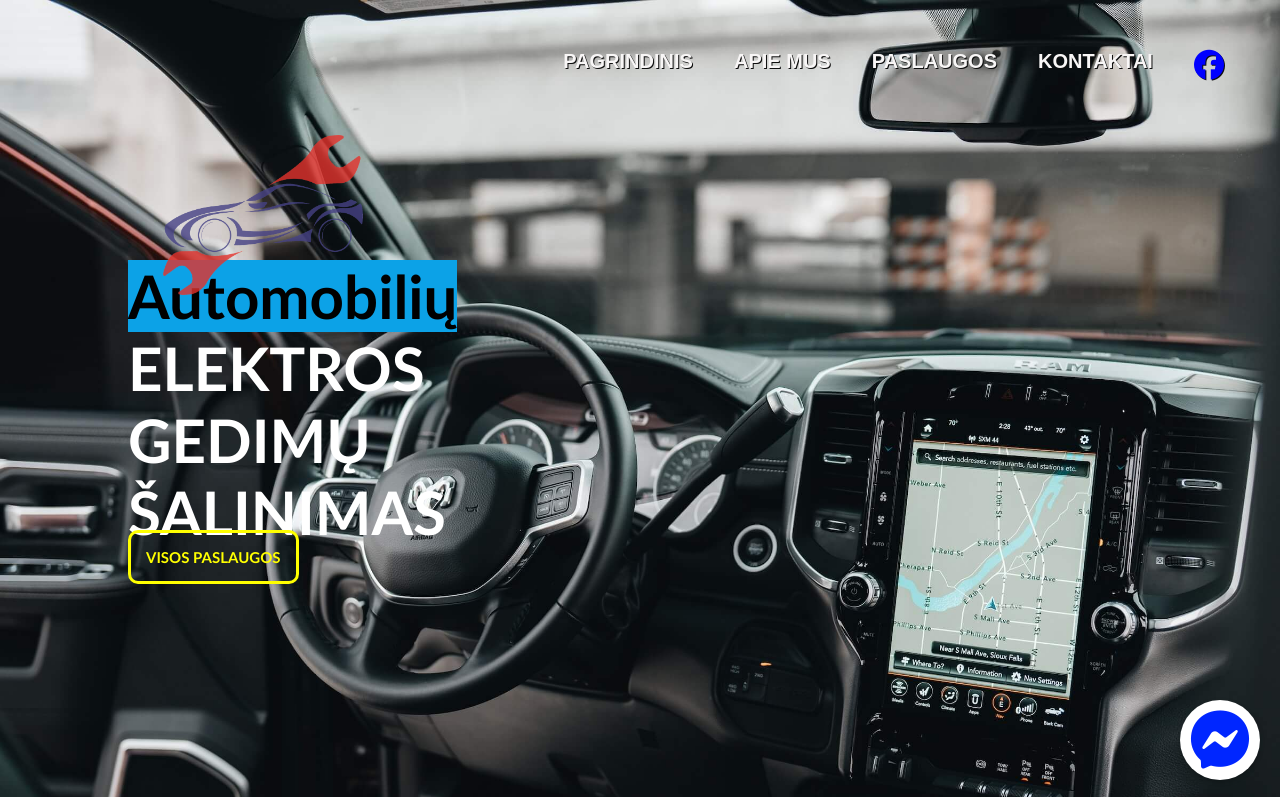
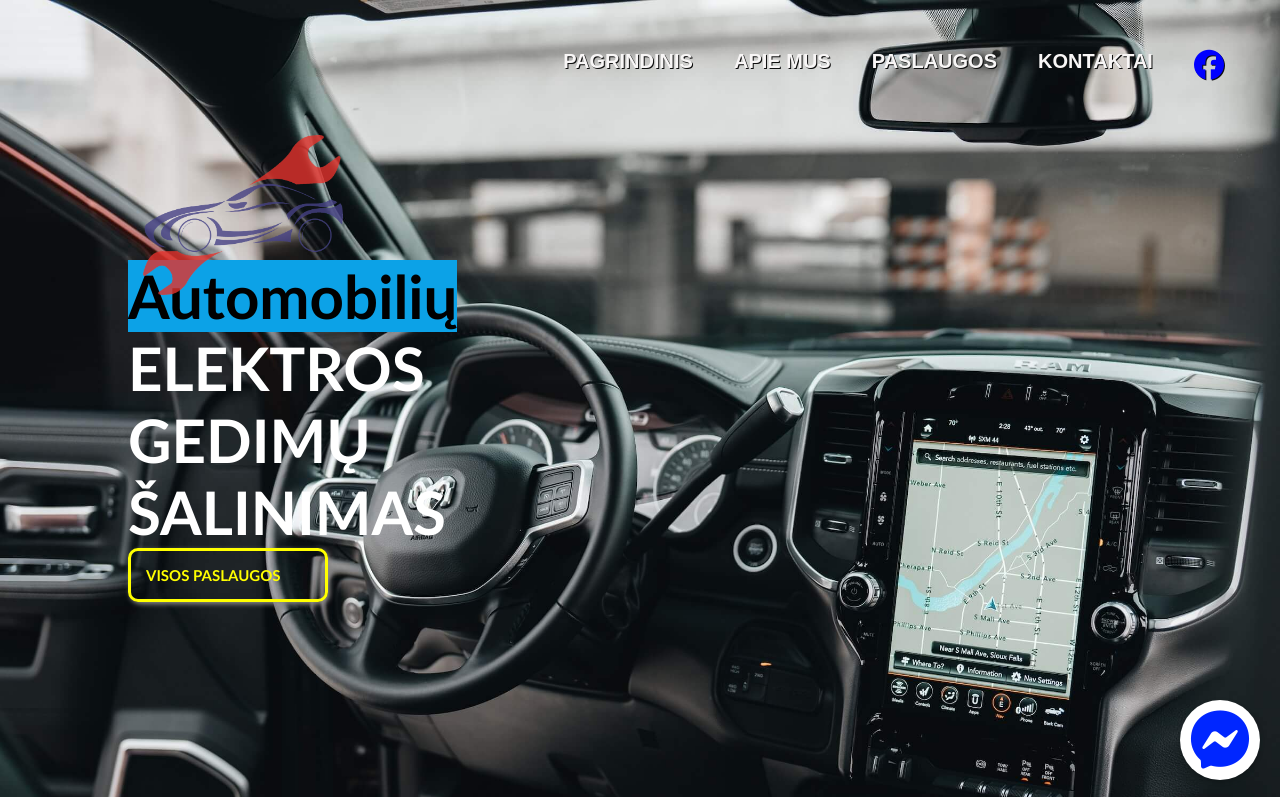
Before and after one commit to LaimaLP/Project_2_LaimaAuto, a website: page index.html in a window 1280 px wide. Shown: the top 797 px of the page. Drawn offline with Linux system fonts and the light colour scheme.

```diff
--- a/index.html
+++ b/index.html
@@ -57,8 +57,8 @@
 			<img class="carlogoOnTitle" src="images/carlogo3.png" alt="carlogo" width="200px">
 			<div class="logomotoText"> <span style="background-color:rgb(12, 162, 231);color:black">
 					Automobilių</span> ELEKTROS GEDIMŲ ŠALINIMAS
-				<a class="button" href="#">VISOS PASLAUGOS</a>
 			</div>
+			<a class="button" href="#">VISOS PASLAUGOS</a>
 		</div>
 	</header>
 	<div class="inline">
--- a/styles.css
+++ b/styles.css
@@ -118,12 +118,12 @@
 
 }
 .logo-container {
+  width: 40%;
   display: flex;
   flex-direction: column;
   position: relative;
-  /* margin: auto; */
   margin-left: 10%;
-  /* gap:50px */
+
 
 }
 .carlogoOnTitle {
@@ -149,11 +149,14 @@
 
 .button {
   font-size: 15px;
+  font-weight: 600;
   text-decoration: none;
   border: 3px solid yellow;
   color: yellow;
   padding: 15px;
   border-radius: 10px;
+  width: 200px;
+  box-shadow: 2px 2px 5px rgb(139, 137, 137);
 }
 
 .button:hover {
@@ -207,7 +210,6 @@
   display: flex;
   flex-direction: row;
   flex-wrap: wrap;
-  /* align-items: center; */
   justify-content:center;
   gap:100px
 
@@ -456,7 +458,6 @@
 
 .choose {
   font-size: 22px;
-  line-height: 40px;
 }
 
 input[type="submit"] {
```
